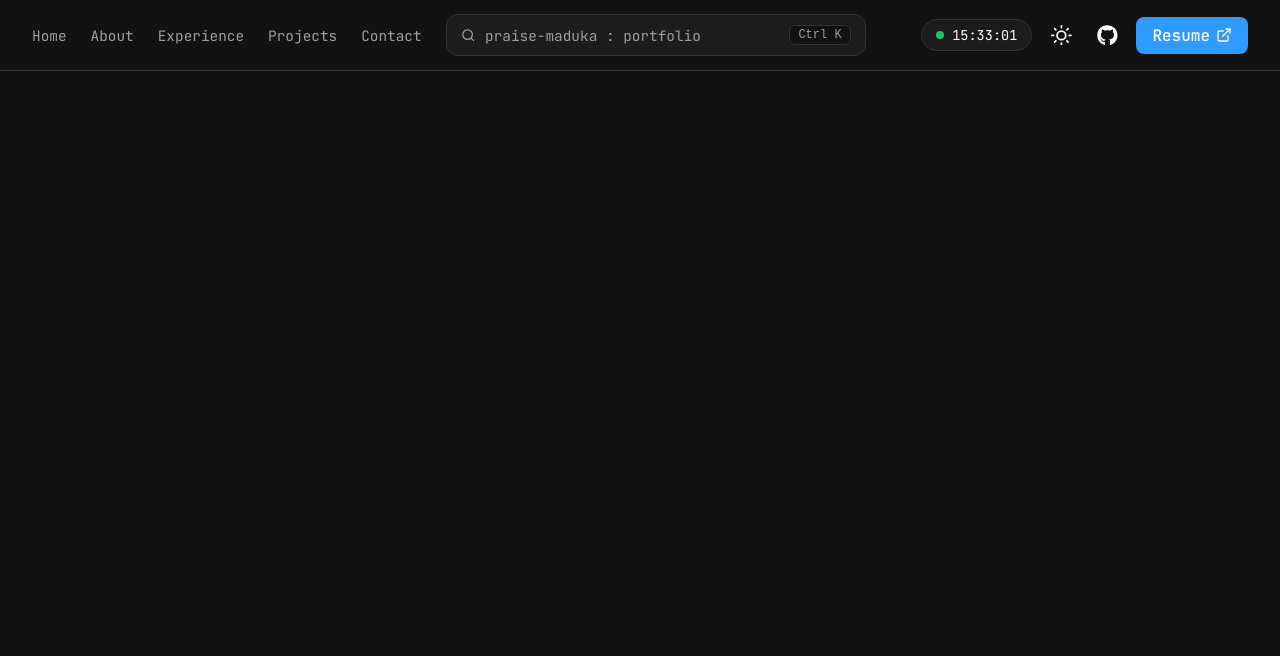
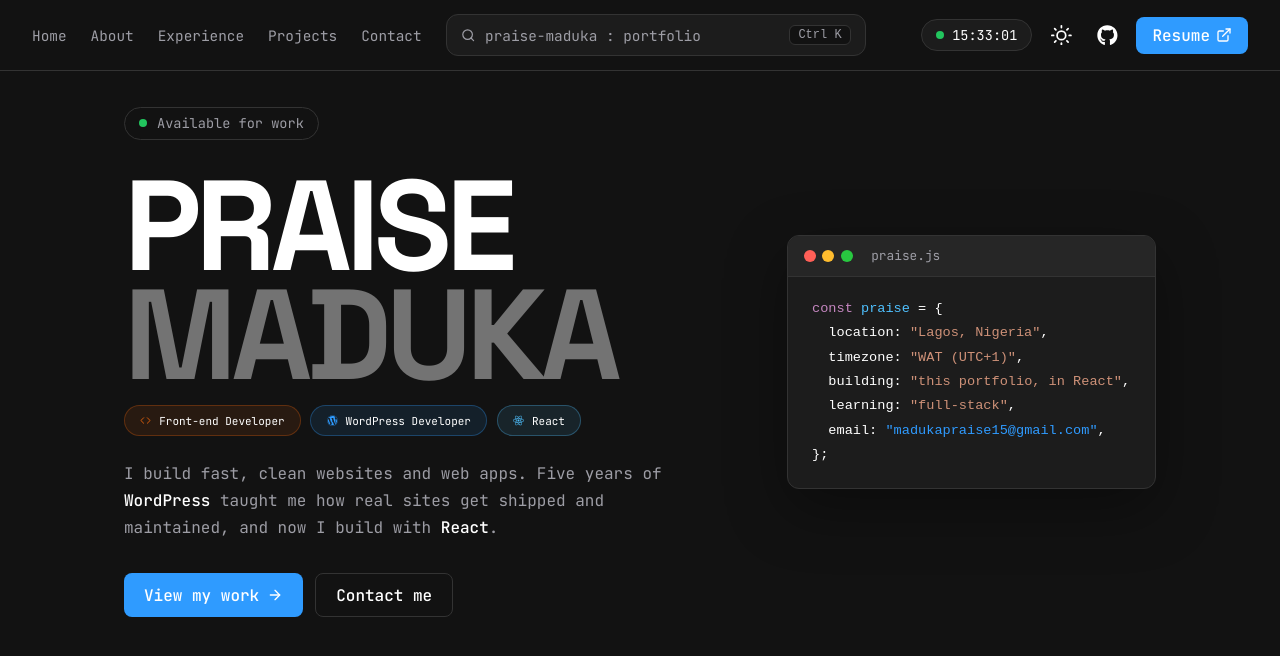
Before and after one commit to the-blockman/portfolio, a React (Vite) app: page / in a window 1280 px wide. Shown: the top 656 px of the page. Built offline with nearby package versions, Linux system fonts and the light colour scheme.

Commit message:
Add Hero component with styles and functionality for displaying roles and actions

```diff
--- a/index.html
+++ b/index.html
@@ -10,6 +10,10 @@
       href="https://fonts.googleapis.com/css2?family=Inter:wght@400;500;600&family=JetBrains+Mono:wght@400;500&family=Syne:wght@700;800&display=swap"
       rel="stylesheet"
     />
+    <link
+      href="https://fonts.googleapis.com/css2?family=Space+Grotesk:wght@700&display=swap"
+      rel="stylesheet"
+    />
   </head>
   <body>
     <div id="root"></div>
--- /dev/null
+++ b/src/components/Hero.css
@@ -0,0 +1,246 @@
+.hero {
+  /* centered column: 1032px wide, with a 1.5rem minimum gutter on small screens */
+  padding: clamp(2rem, 9vh, 5rem) max(1.5rem, calc((100% - 1032px) / 2)) 3rem;
+  min-height: calc(100vh - var(--header-height, 64px));
+  font-family: var(--font-mono);
+  padding-top: calc(100px - var(--header-height, 64px));
+}
+
+/* :where() has zero specificity, so these resets can't beat later margins */
+:where(.hero) h1,
+:where(.hero) p,
+:where(.hero) ul {
+  margin: 0;
+  padding: 0;
+}
+
+.hero-status {
+  display: inline-flex;
+  align-items: center;
+  gap: 0.6rem;
+  padding: 0.4rem 0.9rem;
+  border: 1px solid var(--border);
+  border-radius: 999px;
+  font-size: 0.85rem;
+  color: var(--muted);
+  margin-bottom: 2rem;
+}
+.status-dot {
+  width: 8px;
+  height: 8px;
+  border-radius: 50%;
+  background: #22c55e;
+  animation: hero-pulse 2s infinite;
+}
+@keyframes hero-pulse {
+  0% {
+    box-shadow: 0 0 0 0 rgba(34, 197, 94, 0.6);
+  }
+  70% {
+    box-shadow: 0 0 0 8px rgba(34, 197, 94, 0);
+  }
+  100% {
+    box-shadow: 0 0 0 0 rgba(34, 197, 94, 0);
+  }
+}
+
+.hero-name {
+  display: flex;
+  flex-direction: column;
+  font-size: clamp(4rem, 14vw, 10rem);
+  font-weight: 800;
+  text-transform: uppercase;
+  letter-spacing: -0.045em;
+  line-height: 0.85;
+  font-family: var(--font-display);
+  font-size: clamp(3.5rem, 10vw, 8rem);
+}
+.hero-first {
+  color: var(--text);
+}
+.hero-last {
+  color: var(--name-dim);
+}
+
+.hero-chips {
+  list-style: none;
+  display: flex;
+  flex-wrap: wrap;
+  gap: 0.6rem;
+  margin-top: 1rem;
+}
+.chip {
+  display: inline-flex;
+  align-items: center;
+  gap: 0.5rem;
+  padding: 0.45rem 0.95rem;
+  border-radius: 999px;
+  background: color-mix(in srgb, var(--chip) 10%, transparent);
+  border: 1px solid color-mix(in srgb, var(--chip) 30%, transparent);
+  font-size: 11px;
+  color: var(--text);
+}
+.chip svg {
+  color: var(--chip);
+}
+.chip-accent {
+  border-style: dashed;
+}
+
+.hero-blurb {
+  max-width: 540px;
+  margin-top: 1.5rem;
+  line-height: 1.7;
+  color: var(--muted);
+}
+.hero-blurb strong {
+  color: var(--text);
+  font-weight: 500;
+}
+
+.hero-actions {
+  display: flex;
+  flex-wrap: wrap;
+  gap: 0.75rem;
+  margin-top: 2rem;
+}
+.btn {
+  display: inline-flex;
+  align-items: center;
+  gap: 0.5rem;
+  padding: 0.65rem 1.25rem;
+  border-radius: 8px;
+  font-family: inherit;
+  font-weight: 500;
+  text-decoration: none;
+}
+.btn-primary {
+  background: var(--blue);
+  color: #fff;
+}
+.btn-ghost {
+  border: 1px solid var(--border);
+  color: var(--text);
+}
+
+.hero-grid {
+  display: grid;
+  grid-template-columns: minmax(0, 1.25fr) minmax(0, 0.75fr);
+  gap: 3rem;
+  align-items: center;
+}
+
+/* code card */
+.hero-card {
+  background: var(--surface);
+  border: 1px solid var(--border);
+  border-radius: 12px;
+  overflow: hidden;
+  font-family: var(--font-mono);
+  font-size: 0.85rem;
+  box-shadow: 0 20px 60px rgba(0, 0, 0, 0.35);
+}
+.card-bar {
+  display: flex;
+  align-items: center;
+  gap: 0.4rem;
+  padding: 0.7rem 1rem;
+  background: var(--footer-bg);
+  border-bottom: 1px solid var(--border);
+}
+.card-dot {
+  width: 12px;
+  height: 12px;
+  padding: 0;
+  border: 0;
+  border-radius: 50%;
+  cursor: pointer;
+  transition: filter 0.15s;
+}
+.card-dot:hover {
+  filter: brightness(1.2);
+}
+.dot-close {
+  background: #ff5f57;
+}
+.dot-min {
+  background: #febc2e;
+}
+.dot-max {
+  background: #28c840;
+}
+
+.card-reopen {
+  font-family: var(--font-mono);
+  font-size: 0.85rem;
+  padding: 0.65rem 1.25rem;
+  border: 1px dashed var(--border);
+  border-radius: 8px;
+  background: transparent;
+  color: var(--muted);
+  cursor: pointer;
+}
+.card-reopen:hover {
+  color: var(--text);
+  background: var(--hover);
+}
+
+/* expanded = full-screen overlay */
+.hero-card-wrap.is-expanded {
+  position: fixed;
+  inset: 0;
+  z-index: 100;
+  display: grid;
+  place-items: center;
+  padding: 1.5rem;
+  background: rgba(0, 0, 0, 0.6);
+  backdrop-filter: blur(6px);
+}
+.is-expanded .hero-card {
+  width: min(760px, 100%);
+  font-size: 1rem;
+}
+.card-file {
+  margin-left: 0.75rem;
+  color: var(--muted);
+  font-size: 0.8rem;
+}
+.card-code {
+  margin: 0;
+  padding: 1.25rem 1.5rem;
+  line-height: 1.8;
+  color: var(--text);
+  overflow-x: auto;
+}
+
+.c-key {
+  color: var(--icon-about);
+}
+.c-var {
+  color: var(--icon-home);
+}
+.c-str {
+  color: var(--icon-projects);
+}
+.c-bool {
+  color: var(--teal);
+}
+.c-link {
+  color: var(--blue);
+  text-decoration: none;
+}
+.c-link:hover {
+  text-decoration: underline;
+}
+
+@media (max-width: 900px) {
+  .hero-grid {
+    grid-template-columns: 1fr;
+  }
+  .hero-card {
+    display: none;
+  }
+  .hero-card-wrap {
+    display: none;
+  }
+}
--- a/src/components/Hero.jsx
+++ b/src/components/Hero.jsx
@@ -1,3 +1,133 @@
-function Hero() {}
+import { FaWordpress, FaReact } from "react-icons/fa";
+import { LuCode, LuArrowRight } from "react-icons/lu";
+import { useState, useEffect } from "react";
+import "./Hero.css";
 
-export default Hero;
+const roles = [
+  { label: "Front-end Developer", icon: LuCode, color: "var(--accent)" },
+  { label: "WordPress Developer", icon: FaWordpress, color: "var(--blue)" },
+  { label: "React", icon: FaReact, color: "var(--icon-home)" },
+];
+
+function CodeCard() {
+  const [view, setView] = useState("open"); // "open" | "minimized" | "closed" | "expanded"
+
+  useEffect(() => {
+    if (view !== "expanded") return;
+    const onKey = (e) => e.key === "Escape" && setView("open");
+    window.addEventListener("keydown", onKey);
+    document.body.style.overflow = "hidden";
+    return () => {
+      window.removeEventListener("keydown", onKey);
+      document.body.style.overflow = "";
+    };
+  }, [view]);
+
+  const expanded = view === "expanded";
+  const minimized = view === "minimized";
+
+  if (view === "closed") {
+    return (
+      <div className="hero-card-wrap">
+        <button className="card-reopen" onClick={() => setView("open")}>
+          Reopen praise.js
+        </button>
+      </div>
+    );
+  }
+
+  return (
+    <div
+      className={`hero-card-wrap ${expanded ? "is-expanded" : ""}`}
+      onClick={expanded ? () => setView("open") : undefined}
+    >
+      <aside className="hero-card" onClick={(e) => e.stopPropagation()}>
+        <div className="card-bar">
+          <button
+            className="card-dot dot-close"
+            aria-label="Close"
+            onClick={() => setView("closed")}
+          />
+          <button
+            className="card-dot dot-min"
+            aria-label={minimized ? "Restore" : "Minimize"}
+            onClick={() => setView(minimized ? "open" : "minimized")}
+          />
+          <button
+            className="card-dot dot-max"
+            aria-label={expanded ? "Exit full screen" : "Expand"}
+            onClick={() => setView(expanded ? "open" : "expanded")}
+          />
+          <span className="card-file">praise.js</span>
+        </div>
+
+        {!minimized && (
+          <pre className="card-code">
+            <code>
+              <span className="c-key">const</span>{" "}
+              <span className="c-var">praise</span> = {"{"}
+              {"\n"}
+              {"  "}location: <span className="c-str">"Lagos, Nigeria"</span>,
+              {"\n"}
+              {"  "}timezone: <span className="c-str">"WAT (UTC+1)"</span>,
+              {"\n"}
+              {"  "}building:{" "}
+              <span className="c-str">"this portfolio, in React"</span>,{"\n"}
+              {"  "}learning: <span className="c-str">"full-stack"</span>,{"\n"}
+              {"  "}email:{" "}
+              <a className="c-link" href="mailto:madukapraise15@gmail.com">
+                "madukapraise15@gmail.com"
+              </a>
+              ,{"\n"}
+              {"}"};
+            </code>
+          </pre>
+        )}
+      </aside>
+    </div>
+  );
+}
+
+export default function Hero() {
+  return (
+    <section id="home" className="hero">
+      <div className="hero-grid">
+        <div className="hero-copy">
+          <span className="hero-status">
+            <span className="status-dot" />
+            Available for work
+          </span>
+
+          <h1 className="hero-name">
+            <span className="hero-first">Praise</span>
+            <span className="hero-last">Maduka</span>
+          </h1>
+
+          <ul className="hero-chips">
+            {roles.map(({ label, icon: Icon, color }) => (
+              <li key={label} className="chip" style={{ "--chip": color }}>
+                <Icon /> {label}
+              </li>
+            ))}
+          </ul>
+
+          <p className="hero-blurb">
+            I build fast, clean websites and web apps. Five years of{" "}
+            <strong>WordPress</strong> taught me how real sites get shipped and
+            maintained, and now I build with <strong>React</strong>.
+          </p>
+
+          <div className="hero-actions">
+            <a href="#projects" className="btn btn-primary">
+              View my work <LuArrowRight />
+            </a>
+            <a href="#contact" className="btn btn-ghost">
+              Contact me
+            </a>
+          </div>
+        </div>
+        <CodeCard />
+      </div>
+    </section>
+  );
+}
--- a/src/styles/global.css
+++ b/src/styles/global.css
@@ -16,6 +16,7 @@
   --icon-experience: #dcdcaa;
   --icon-projects: #ce9178;
   --icon-contact: #6a9955;
+  --font-display: "Space Grotesk", "Inter", sans-serif;
 }
 
 [data-theme="light"] {
```
